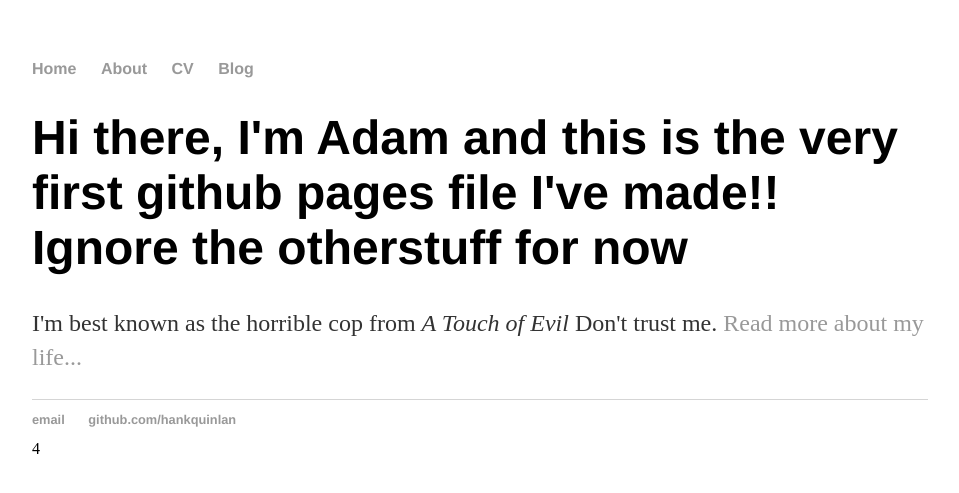
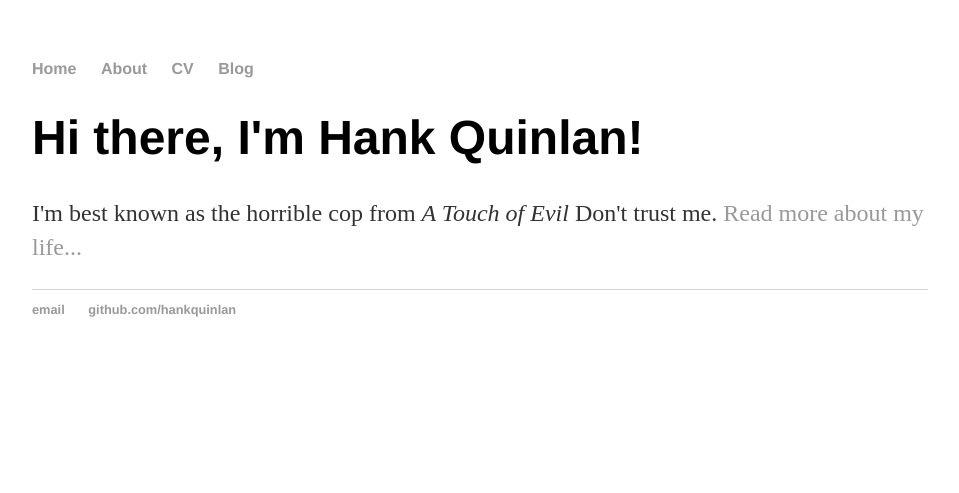
Before and after one commit to adambonser/adambonser.github.io, a Jekyll site: the page built from index.html, in a window 1280 px wide. Shown: the top 493 px of the page, without its empty margins (160-1119 px from the left). Built offline with Jekyll 4.4.1, drawn with Linux system fonts in a browser that asks for light colours.

Commit message:
Update index.html

```diff
--- a/index.html
+++ b/index.html
@@ -1,31 +1,8 @@
-<!DOCTYPE html>
-<html>
-	<head>
-		<title>Adam Bonser, first website draft </title>
-		<!-- link to main stylesheet -->
-		<link rel="stylesheet" type="text/css" href="/css/main.css">
-	</head>
-	<body>
-		<nav>
-    		<ul>
-        		<li><a href="/">Home</a></li>
-	        	<li><a href="/about">About</a></li>
-        		<li><a href="/cv">CV</a></li>
-        		<li><a href="/blog">Blog</a></li>
-    		</ul>
-		</nav>
-		<div class="container">
-    		<div class="blurb">
-        		<h1>Hi there, I'm Adam and this is the very first github pages file I've made!! Ignore the otherstuff for now </h1>
-				<p>I'm best known as the horrible cop from <em>A Touch of Evil</em> Don't trust me. <a href="/about">Read more about my life...</a></p>
-    		</div><!-- /.blurb -->
-		</div><!-- /.container -->
-		<footer>
-    		<ul>
-        		<li><a href="mailto:hankquinlanhub@gmail.com">email</a></li>
-        		<li><a href="https://github.com/hankquinlan">github.com/hankquinlan</a></li>
-			</ul>
-		</footer>
-	</body>
-</html>
-4
+---
+layout: default
+title: Adam Bonser, Terrible Programmer
+---
+<div class="blurb">
+	<h1>Hi there, I'm Hank Quinlan!</h1>
+	<p>I'm best known as the horrible cop from <em>A Touch of Evil</em> Don't trust me. <a href="/about">Read more about my life...</a></p>
+</div><!-- /.blurb -->
```
